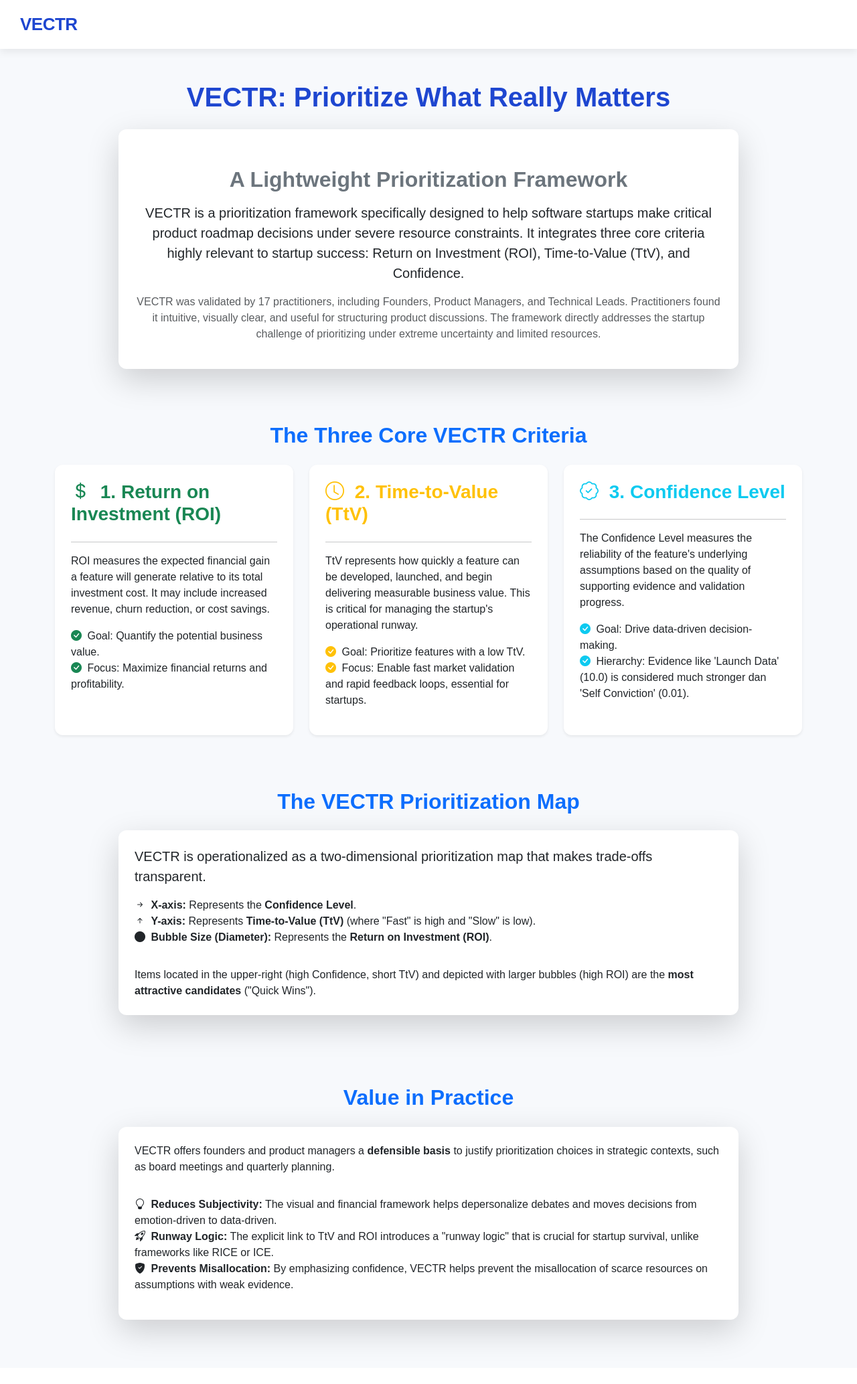
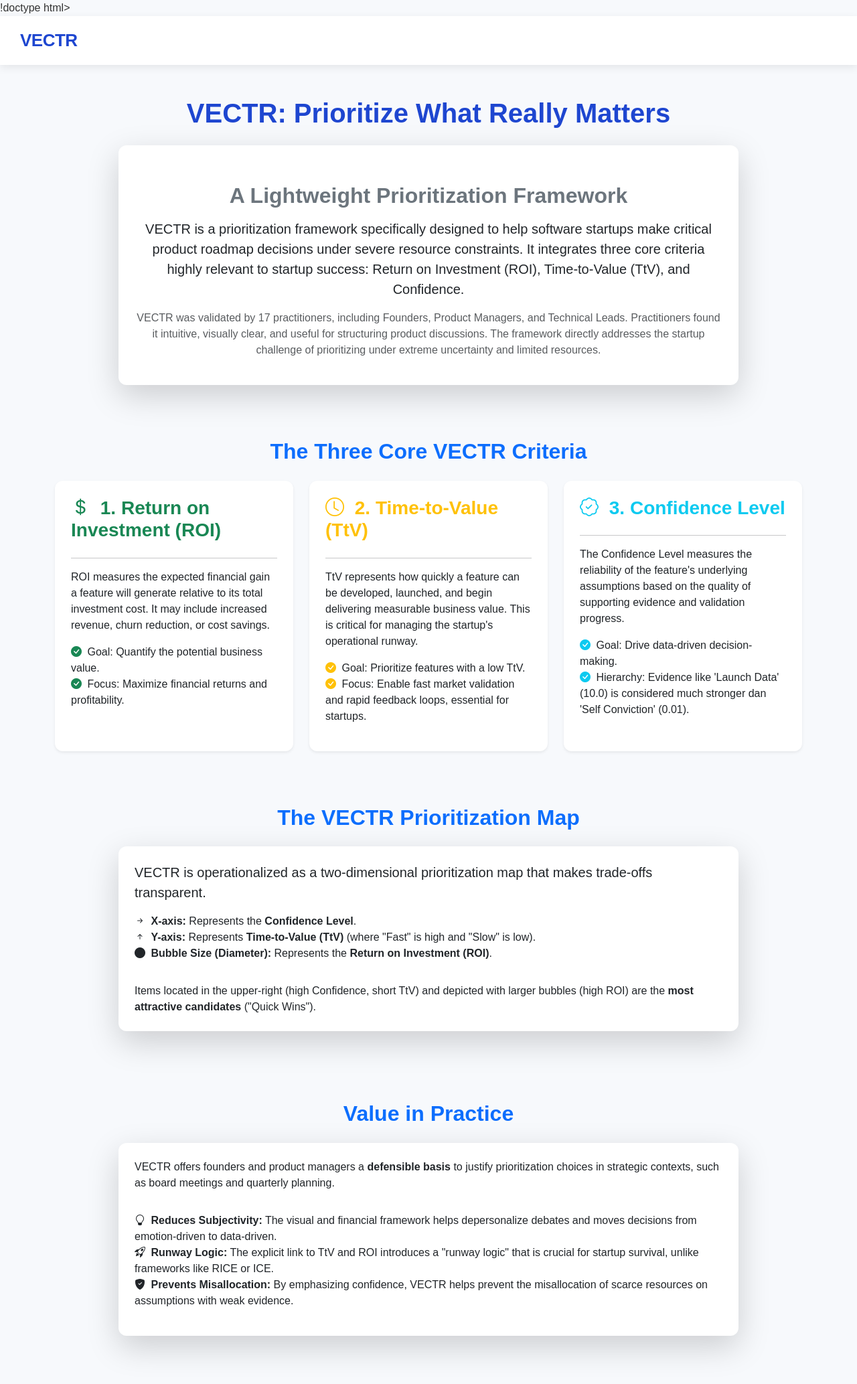
Before and after one commit to A-D-DBS-application/web-application-2025-group-39, a Flask app: page /about-vectr in a window 1280 px wide. Shown: the whole page at 67% size. Before the commit the page ends 2016 px from the top, so only its background shows below. Run offline with Flask 3, Linux system fonts and the light colour scheme; parts of the project's set-up code (start-up, migrations or seed data) failed here and were passed over.

Commit message:
Update base.html

```diff
--- a/app/templates/base.html
+++ b/app/templates/base.html
@@ -1,4 +1,4 @@
-<!doctype html>
+!doctype html>
 <html lang="nl">
 
 <head>
```
